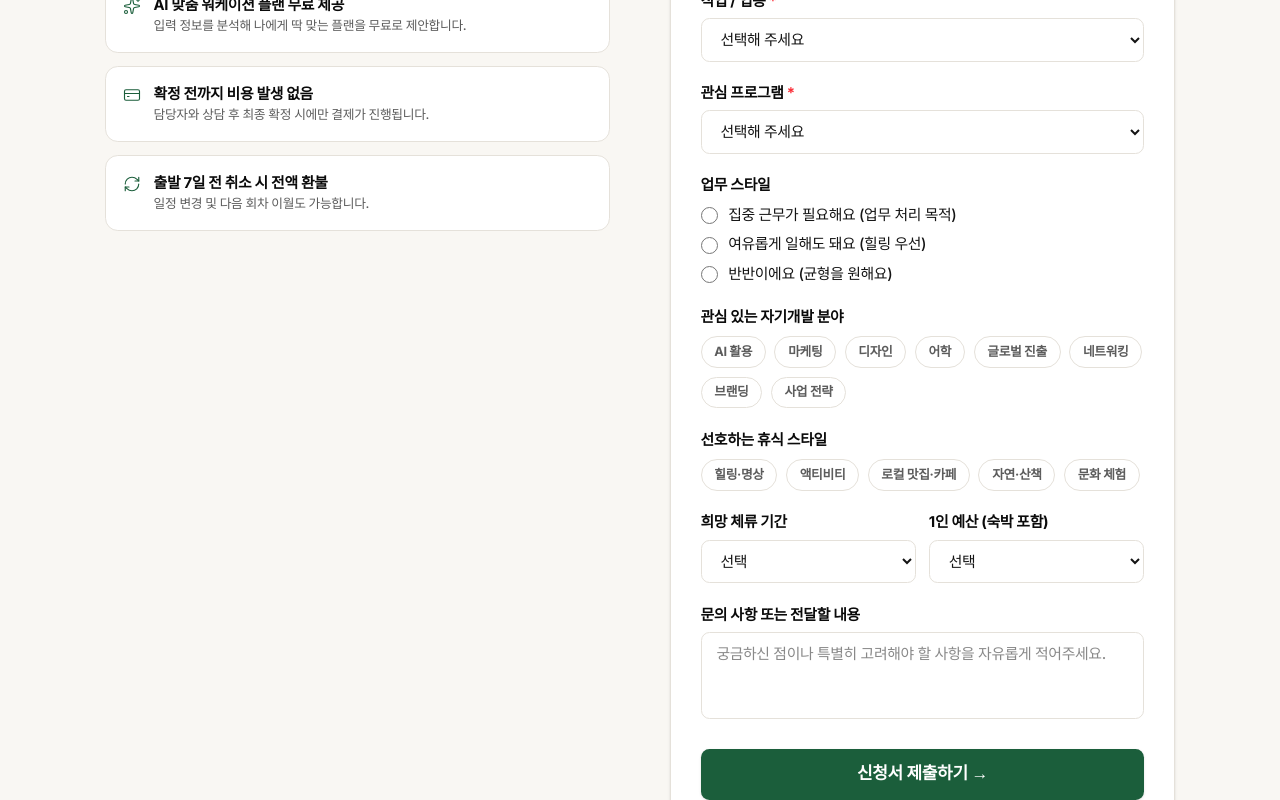
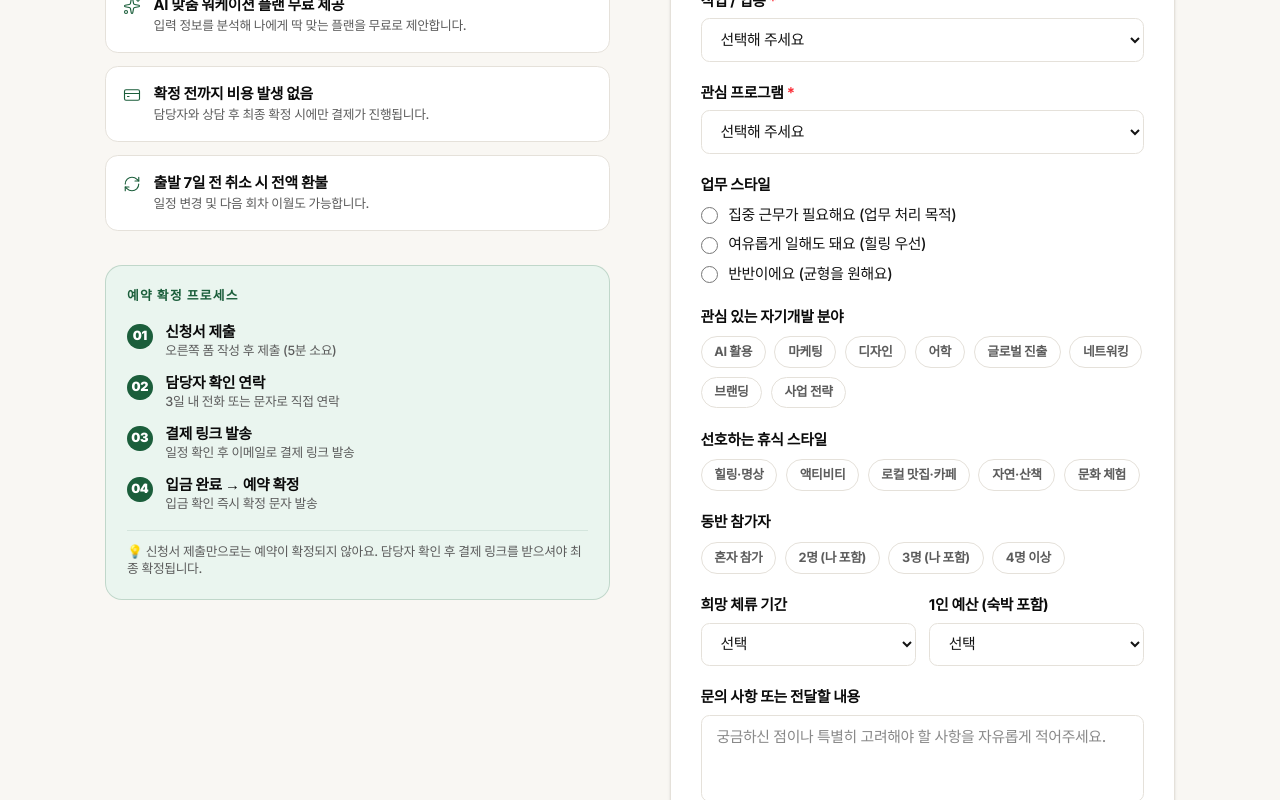
Before and after one commit to Ym-kim/ilhaljido, a Next.js app: page /apply in a window 1280 px wide. Shown: the part 509-1309 px from the top of the page. Built offline with nearby package versions, Linux system fonts and the light colour scheme; a web font is replaced by a local one.

Commit message:
feat: 양양 1기 전환율 개선 — 날짜선택·동반인·숙소정보·세션전문성·예약프로세스 FAQ

```diff
--- a/src/app/apply/page.tsx
+++ b/src/app/apply/page.tsx
@@ -22,12 +22,18 @@ function ApplyForm() {
   const searchParams = useSearchParams()
   const programParam = searchParams.get('program') ?? ''
 
+  const isYangyang = programParam.toLowerCase().includes('yangyang')
+
   const [form, setForm] = useState({
     name: '', phone: '', email: '',
     job_type: '', program_id: programParam,
     work_style: '', interests: [] as string[],
     rest_preferences: [] as string[],
-    duration_preference: '', budget_range: '', message: '',
+    duration_preference: '', budget_range: '',
+    date_preference: '',
+    companion_count: '0',
+    companion_names: '',
+    message: '',
   })
   const [submitting, setSubmitting] = useState(false)
   const [done, setDone] = useState(false)
@@ -173,6 +179,55 @@ function ApplyForm() {
         </div>
       </div>
 
+      {/* 양양 전용: 희망 참가 일정 */}
+      {isYangyang && (
+        <div>
+          <label className="block text-sm font-bold text-dark mb-2">
+            희망 참가 일정 <span className="text-red-500">*</span>
+          </label>
+          <div className="space-y-2">
+            {[
+              '6월 20일(금) – 6월 22일(일)',
+              '6월 27일(금) – 6월 29일(일)',
+              '7월 4일(금) – 7월 6일(일)',
+              '미정 (일정 추천 받을게요)',
+            ].map(opt => (
+              <label key={opt} className="flex items-center gap-2.5 cursor-pointer p-3 rounded-xl border border-border hover:border-brand-mid transition-colors">
+                <input type="radio" name="date_preference" value={opt}
+                  checked={form.date_preference === opt}
+                  onChange={() => setForm(f => ({ ...f, date_preference: opt }))}
+                  className="accent-brand w-4 h-4 shrink-0" />
+                <span className="text-sm text-text font-medium">{opt}</span>
+              </label>
+            ))}
+          </div>
+        </div>
+      )}
+
+      {/* 동반 참가자 */}
+      <div>
+        <label className="block text-sm font-bold text-dark mb-2">동반 참가자</label>
+        <div className="flex flex-wrap gap-2 mb-3">
+          {['혼자 참가', '2명 (나 포함)', '3명 (나 포함)', '4명 이상'].map(opt => (
+            <button key={opt} type="button"
+              onClick={() => setForm(f => ({ ...f, companion_count: opt, companion_names: opt === '혼자 참가' ? '' : f.companion_names }))}
+              className={`px-3 py-1.5 rounded-full text-xs font-bold border transition-all ${
+                form.companion_count === opt
+                  ? 'bg-brand-pale border-brand text-brand'
+                  : 'bg-white border-border text-muted hover:border-brand'
+              }`}>
+              {opt}
+            </button>
+          ))}
+        </div>
+        {form.companion_count !== '혼자 참가' && form.companion_count !== '0' && (
+          <input value={form.companion_names}
+            onChange={e => setForm(f => ({ ...f, companion_names: e.target.value }))}
+            placeholder="동반 참가자 이름 (예: 김영희, 박철수)"
+            className="w-full border border-border rounded-lg px-3.5 py-2.5 text-sm outline-none focus:border-brand-mid transition-colors" />
+        )}
+      </div>
+
       {/* 기간 + 예산 */}
       <div className="grid grid-cols-2 gap-3">
         <div>
@@ -240,6 +295,30 @@ export default function ApplyPage() {
                 </div>
               ))}
             </div>
+
+            {/* 예약 확정 프로세스 */}
+            <div className="mt-8 bg-brand-pale border border-brand/20 rounded-2xl p-5">
+              <p className="text-xs font-black text-brand tracking-widest uppercase mb-4">예약 확정 프로세스</p>
+              <ol className="space-y-3">
+                {[
+                  { step: '01', title: '신청서 제출', desc: '오른쪽 폼 작성 후 제출 (5분 소요)' },
+                  { step: '02', title: '담당자 확인 연락', desc: '3일 내 전화 또는 문자로 직접 연락' },
+                  { step: '03', title: '결제 링크 발송', desc: '일정 확인 후 이메일로 결제 링크 발송' },
+                  { step: '04', title: '입금 완료 → 예약 확정', desc: '입금 확인 즉시 확정 문자 발송' },
+                ].map(s => (
+                  <li key={s.step} className="flex items-start gap-3">
+                    <span className="w-6 h-6 rounded-full bg-brand text-white text-xs font-black flex items-center justify-center shrink-0 mt-0.5">{s.step}</span>
+                    <div>
+                      <p className="text-sm font-bold text-dark">{s.title}</p>
+                      <p className="text-xs text-muted">{s.desc}</p>
+                    </div>
+                  </li>
+                ))}
+              </ol>
+              <p className="text-xs text-muted mt-4 pt-3 border-t border-brand/10">
+                💡 신청서 제출만으로는 예약이 확정되지 않아요. 담당자 확인 후 결제 링크를 받으셔야 최종 확정됩니다.
+              </p>
+            </div>
           </div>
 
           {/* Right: Form */}
--- a/src/app/programs/[id]/page.tsx
+++ b/src/app/programs/[id]/page.tsx
@@ -96,6 +96,56 @@ export default async function ProgramDetailPage({ params }: { params: Promise<{
               <p className="text-muted leading-relaxed">{program.description}</p>
             </div>
 
+            {/* 숙소 정보 */}
+            <div className="bg-cream rounded-2xl border border-border p-6">
+              <h2 className="text-lg font-black text-dark mb-4 flex items-center gap-2">
+                <Home size={18} className="text-brand" /> 숙소 안내
+              </h2>
+              <div className="grid grid-cols-2 gap-3 mb-4">
+                {[
+                  { label: '객실 타입', val: '1인 1실 독립 객실' },
+                  { label: '뷰', val: '오션뷰 (바다 조망)' },
+                  { label: '업무 환경', val: '전용 책상 + 의자 구비' },
+                  { label: '인터넷', val: 'WiFi 100Mbps+ 실측' },
+                ].map(({ label, val }) => (
+                  <div key={label} className="bg-white rounded-xl p-3 border border-border">
+                    <p className="text-xs text-muted mb-0.5">{label}</p>
+                    <p className="text-sm font-bold text-dark">{val}</p>
+                  </div>
+                ))}
+              </div>
+              <p className="text-xs text-muted leading-relaxed">
+                양양 바다가 보이는 프라이빗 1인 1실 객실에서 2박 3일을 보냅니다.
+                전용 책상과 의자가 구비되어 있어 객실에서도 업무가 가능합니다.
+              </p>
+            </div>
+
+            {/* 성장 세션 전문성 */}
+            <div className="bg-cream rounded-2xl border border-border p-6">
+              <h2 className="text-lg font-black text-dark mb-4 flex items-center gap-2">
+                <BookOpen size={18} className="text-brand" /> 성장 세션 안내
+              </h2>
+              <div className="flex items-start gap-3 mb-4">
+                <div className="w-10 h-10 rounded-full bg-brand-pale border border-brand/20 flex items-center justify-center text-brand font-black text-sm shrink-0">W</div>
+                <div>
+                  <p className="text-sm font-black text-dark">Wakation 호스트 팀 · AI 실무 전문가</p>
+                  <p className="text-xs text-muted mt-0.5">Claude / ChatGPT / Midjourney 실무 활용 전문</p>
+                </div>
+              </div>
+              <ul className="space-y-2">
+                {[
+                  'Claude·ChatGPT 활용 업무 자동화 (이메일·문서·리포트)',
+                  'AI 이미지 생성 — 상세페이지·브랜드 콘텐츠 제작',
+                  '1인 사업 방향 정리 — 포지셔닝·타겟·채널 설계',
+                  '네트워킹 — 같은 목적의 참가자 간 사업 연결',
+                ].map(item => (
+                  <li key={item} className="flex items-start gap-2 text-sm text-muted">
+                    <CheckCircle2 size={14} className="text-brand mt-0.5 shrink-0" /> {item}
+                  </li>
+                ))}
+              </ul>
+            </div>
+
             {/* Tags */}
             <div>
               <h2 className="text-lg font-black text-dark mb-3">프로그램 특징</h2>
```
